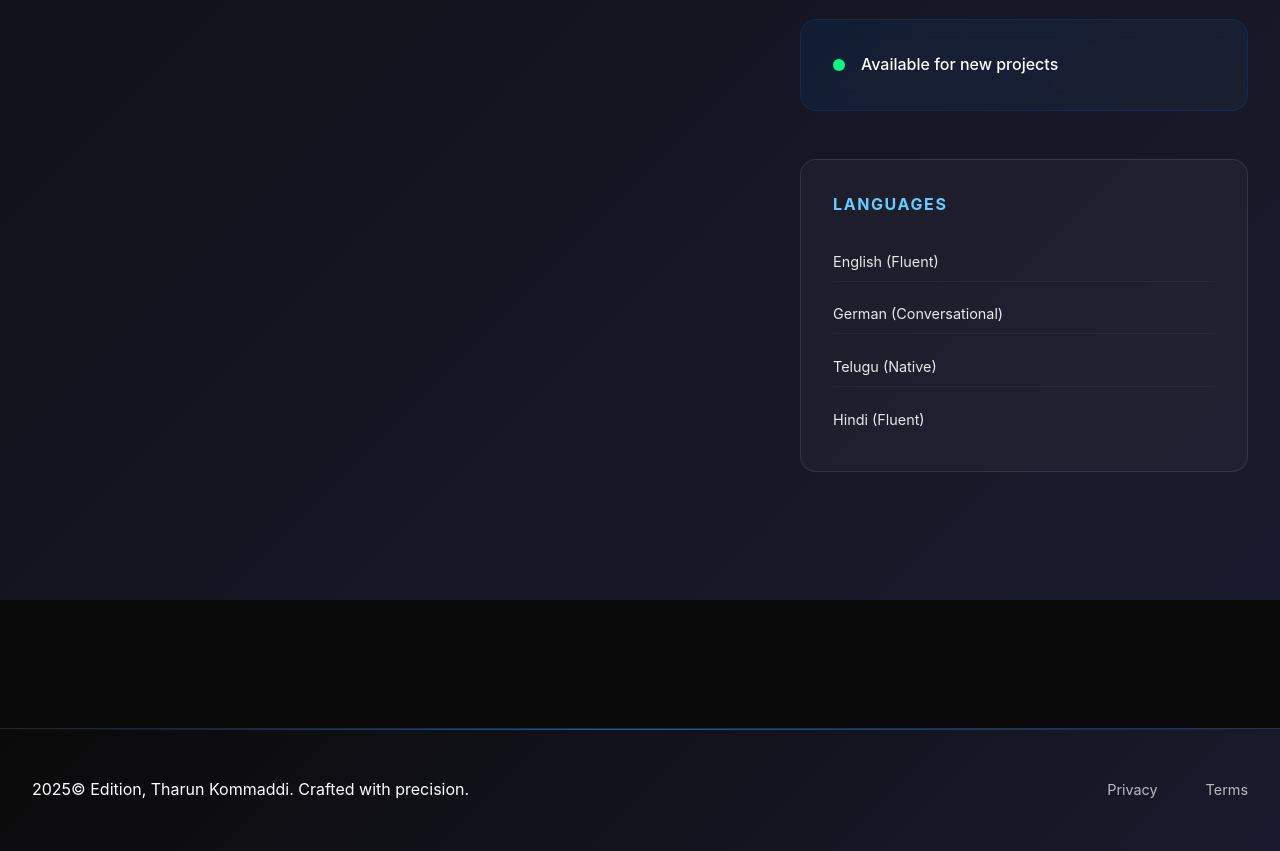
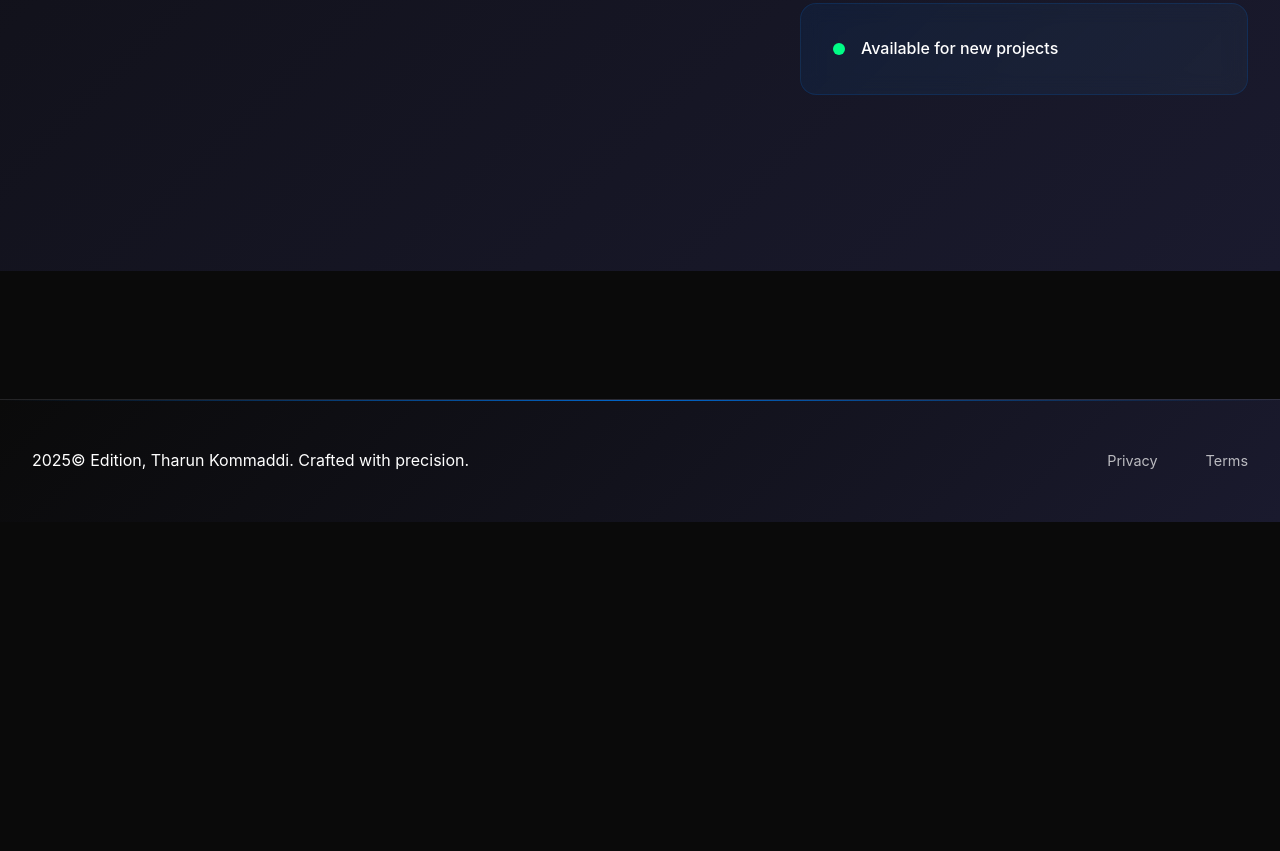
Before and after one commit to TharunKommaddi/Project, a plain HTML site: page contact.html in a window 1280 px wide. Shown: the part 1544-2395 px from the top of the page. After the commit the page ends 2066 px from the top, so only its background shows below. Drawn offline with Linux system fonts and the light colour scheme.

Commit message:
Update contact.html

```diff
--- a/contact.html
+++ b/contact.html
@@ -89,7 +89,7 @@
 
         /* Navigation */
         .nav {
-            position: fixed;
+            position: relative;
             top: 0;
             left: 0;
             right: 0;
@@ -434,7 +434,7 @@
         .main-content {
             width: 100%;
             overflow-x: hidden;
-            padding-top: 6rem;
+            /* padding-top: 6rem; */
         }
 
         .container {
@@ -889,44 +889,6 @@
             font-weight: 500;
         }
 
-        .languages-section {
-            padding: 2rem;
-            background: rgba(255, 255, 255, 0.03);
-            border: 1px solid rgba(255, 255, 255, 0.1);
-            border-radius: 16px;
-            transition: all 0.3s ease;
-        }
-
-        .languages-section:hover {
-            border-color: rgba(0, 102, 204, 0.3);
-            transform: translateY(-2px);
-        }
-
-        .languages-section h4 {
-            font-size: 1rem;
-            margin-bottom: 1.5rem;
-            color: #66ccff;
-            text-transform: uppercase;
-            letter-spacing: 0.1em;
-        }
-
-        .language-list {
-            display: flex;
-            flex-direction: column;
-            gap: 0.8rem;
-        }
-
-        .language-item {
-            color: white;
-            font-size: 0.9rem;
-            opacity: 0.9;
-            padding: 0.5rem 0;
-            border-bottom: 1px solid rgba(255, 255, 255, 0.05);
-        }
-
-        .language-item:last-child {
-            border-bottom: none;
-        }
 
         /* Footer */
         .footer {
@@ -1359,15 +1321,7 @@
                                     </div>
                                 </div>
 
-                                <div class="languages-section">
-                                    <h4>Languages</h4>
-                                    <div class="language-list">
-                                        <span class="language-item">English (Fluent)</span>
-                                        <span class="language-item">German (Conversational)</span>
-                                        <span class="language-item">Telugu (Native)</span>
-                                        <span class="language-item">Hindi (Fluent)</span>
-                                    </div>
-                                </div>
+
                             </div>
                         </div>
                     </div>
```
